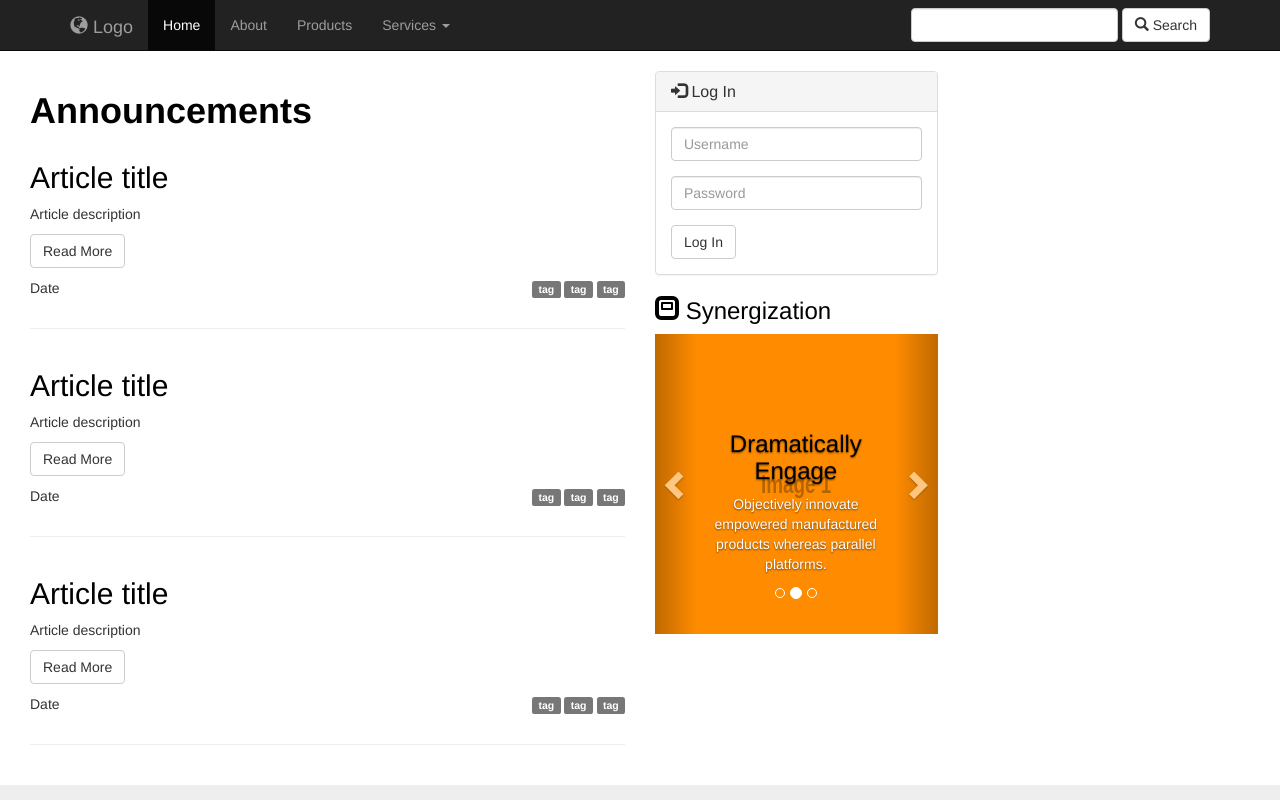
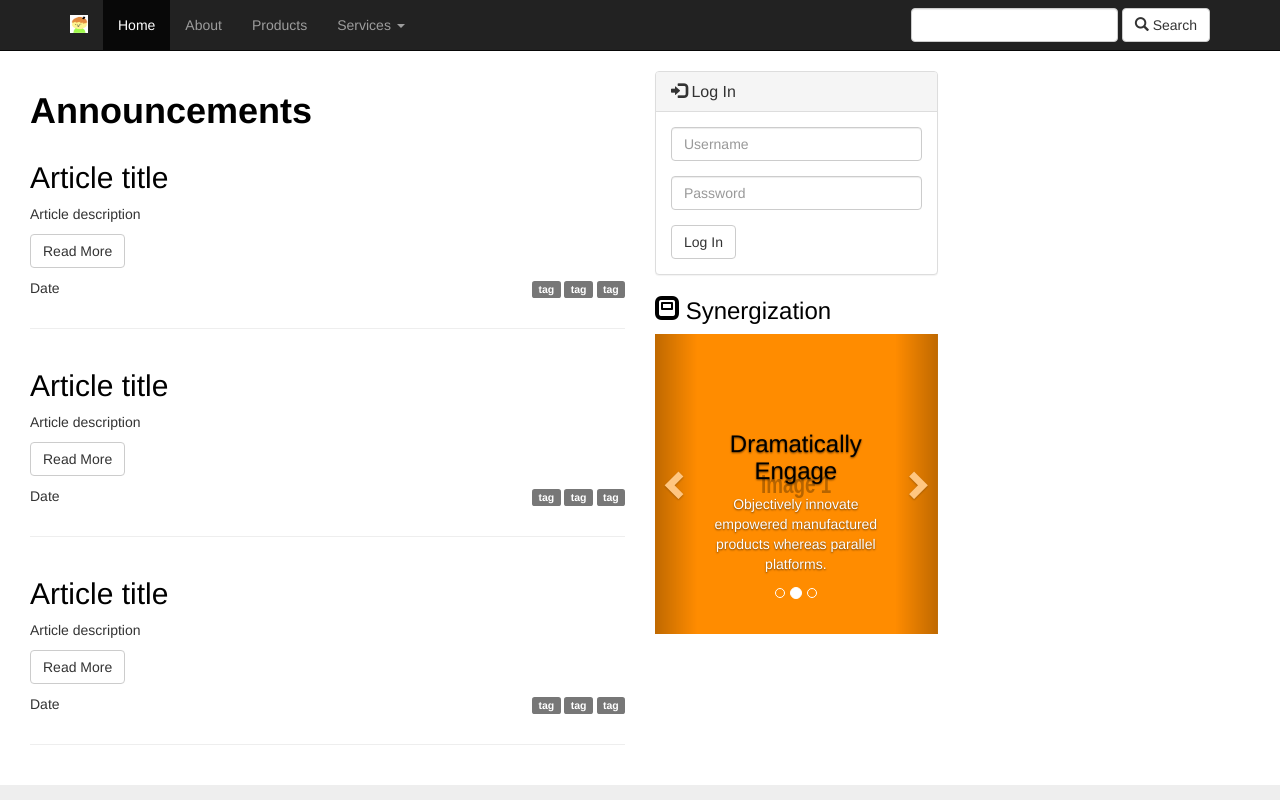
Before and after one commit to Techi-byte/ryang128-website, a plain HTML site: page portal-1/index.html in a window 1280 px wide. Shown: the top 800 px of the page. Drawn offline with Linux system fonts and the light colour scheme.

Commit message:
added logo

```diff
--- a/portal-1/index.html
+++ b/portal-1/index.html
@@ -27,8 +27,8 @@
                     <span class="icon-bar"></span>
                     <span class="icon-bar"></span>
                 </button>
-                <a class="navbar-brand" href="#"><span class="glyphicon glyphicon-globe"></span> Logo</a>
-            </div>
+	<a class="navbar-brand" href="#"><img src="./logo.png" width="18" height="18"></a>
+	    </div>
             <!-- Navbar links -->
             <div class="collapse navbar-collapse" id="navbar">
                 <ul class="nav navbar-nav">
```
Also changed, not shown: portal-1/logo.png (renamed from logo.png), 1 other file.
